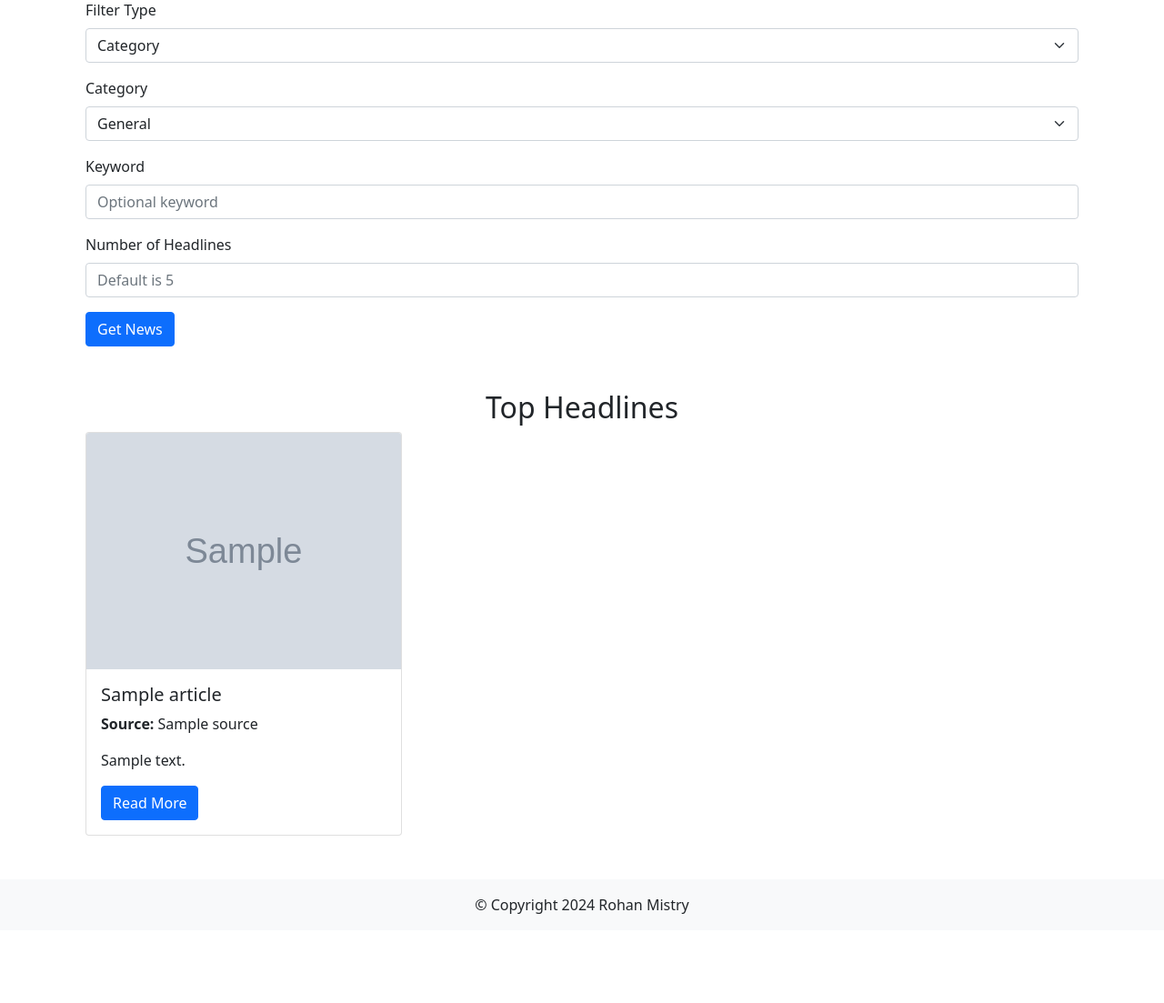
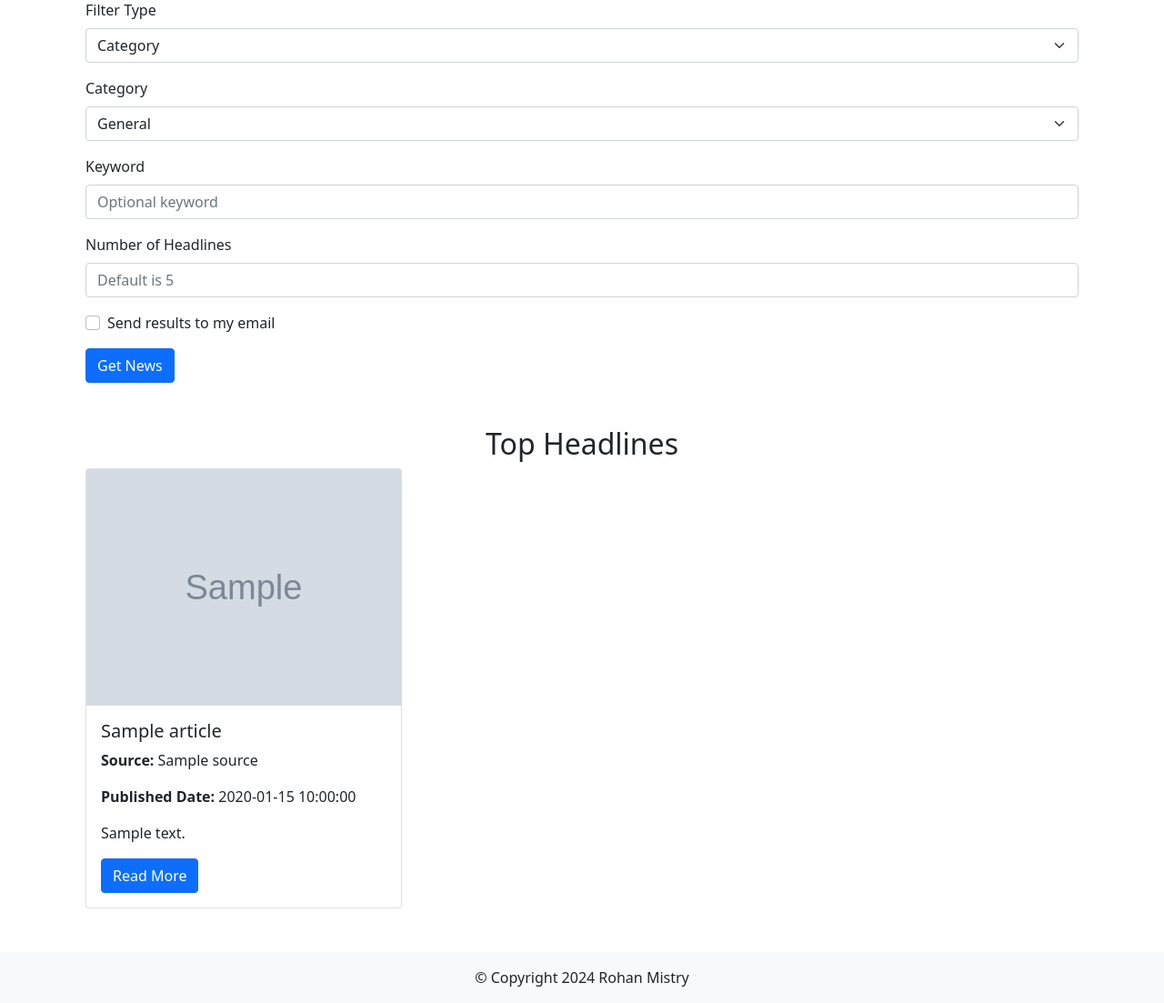
Before and after one commit to BhagirathKhemka/freestyle_project, a Flask app: template web_app/templates/home.html in a window 1280 px wide. Shown: the part 137-1240 px from the top of the page at 91% size. Before the commit the page ends 1142 px from the top, so only its background shows below. Run offline with Flask 3, Linux system fonts and the light colour scheme; the template is opened without the code that fills it: most values are stand-ins (such as "Sample title", 1, 10 or a date in 2020); grey boxes marked "Sample" are stand-in pictures.

Commit message:
Email Sending (#3)

```diff
--- a/app/main.py
+++ b/app/main.py
@@ -1,4 +1,4 @@
-from app.news import get_user_topic, collect_news
+from app.news import get_user_topic, collect_news, fetch_sources
 
 def main():
     topic, keyword, num_headlines, sources = get_user_topic()
--- a/web_app/templates/home.html
+++ b/web_app/templates/home.html
@@ -27,7 +27,12 @@
 
         <div id="source_filter" class="mb-3" style="display: none;">
             <label for="sources" class="form-label">Specific Sources</label>
-            <input type="text" id="sources" name="sources" class="form-control" placeholder="Comma-separated sources (e.g., BBC News, CNN)">
+            <select id="sources" name="sources" class="form-select" multiple>
+                {% for source in available_sources %}
+                <option value="{{ source }}">{{ source }}</option>
+                {% endfor %}
+            </select>
+            <small class="form-text text-muted">Hold down Ctrl (Cmd on Mac) to select multiple sources.</small>
         </div>
 
         <div class="mb-3">
@@ -39,6 +44,22 @@
             <label for="num_headlines" class="form-label">Number of Headlines</label>
             <input type="number" id="num_headlines" name="num_headlines" class="form-control" min="1" placeholder="Default is 5">
         </div>
+
+        <div class="mb-3 form-check">
+            <input type="checkbox" id="send_email" name="send_email" class="form-check-input">
+            <label for="send_email" class="form-check-label">Send results to my email</label>
+        </div>
+
+        <div id="email_input" class="mb-3" style="display: none;">
+            <label for="email_address" class="form-label">Email Address</label>
+            <input type="email" id="email_address" name="email_address" class="form-control" placeholder="Enter your email">
+        </div>
+
+        <script>
+            document.getElementById('send_email').addEventListener('change', function () {
+                document.getElementById('email_input').style.display = this.checked ? 'block' : 'none';
+            });
+        </script>
 
         <button type="submit" class="btn btn-primary">Get News</button>
     </form>
@@ -52,8 +73,9 @@
                 <img src="{{ article['urlToImage'] or 'https://via.placeholder.com/150' }}" class="card-img-top" alt="News Image">
                 <div class="card-body">
                     <h5 class="card-title">{{ article['title'] }}</h5>
-                    <p class="card-text"><strong>Source:</strong> {{ article['source']['name'] }}</p>
-                    <p class="card-text">{{ article['description']|truncate(150) }}</p>
+                    <p class="card-text"><strong>Source:</strong> {{ article['source'] }}</p>
+                    <p class="card-text"><strong>Published Date:</strong> {{ article['publishedAt'] }}</p>
+                    <p class="card-text">{{ article['description']}}</p>
                     <a href="{{ article['url'] }}" class="btn btn-primary" target="_blank">Read More</a>
                 </div>
             </div>
```
Also changed, not shown: app/news.py (+8 -2 lines), web_app/routes/home_routes.py (+16 -8 lines), web_app/templates/email_template.html (added, +32 -0 lines), README.md.
